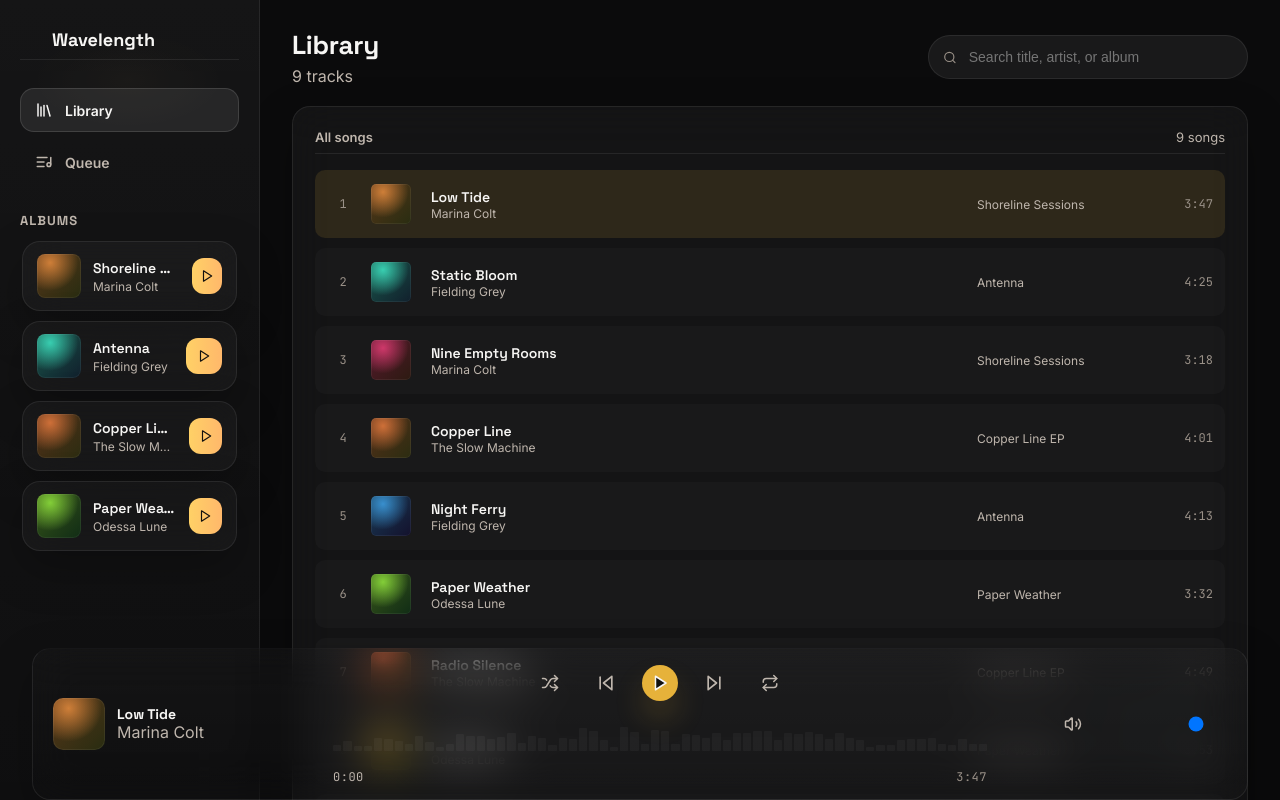
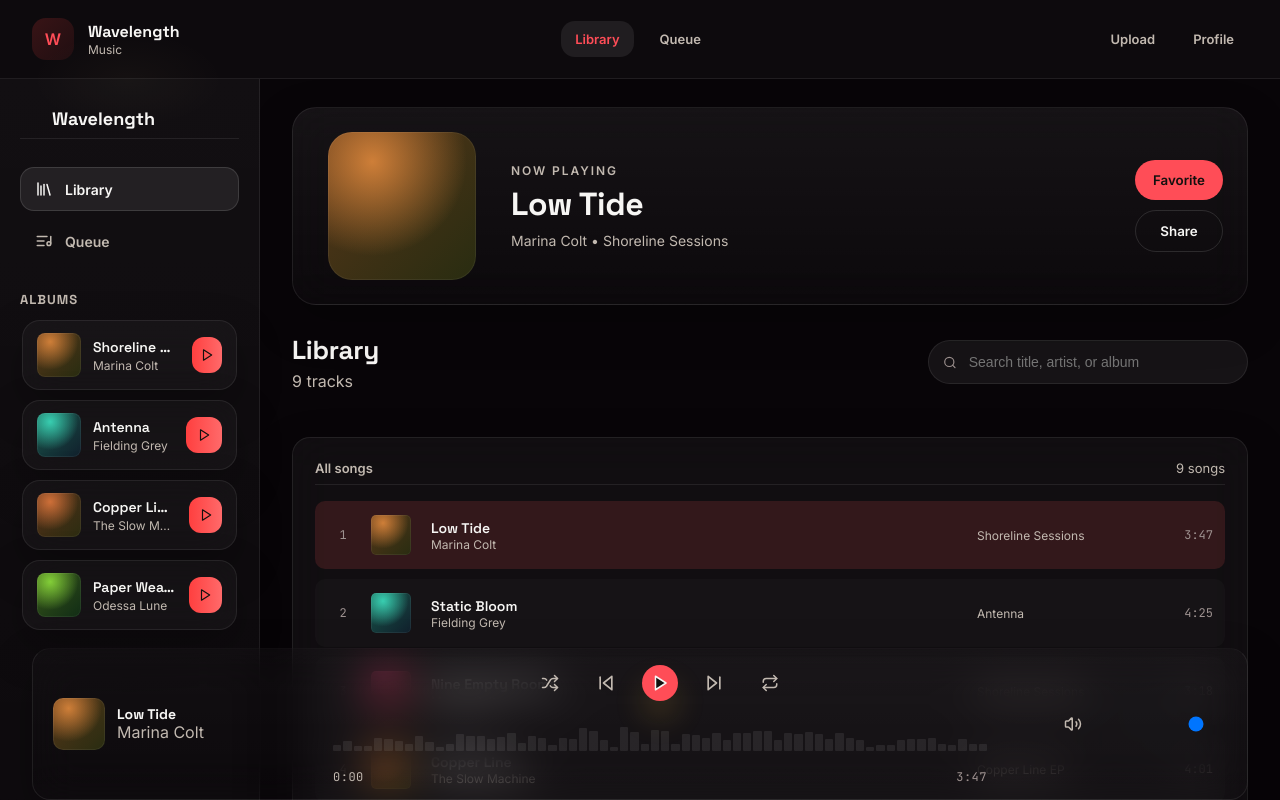
Before and after one commit to Nikhilsoniji/Wavelength, a React (Vite) app: page / in a window 1280 px wide. Shown: the top 800 px of the page. Built offline with nearby package versions, Linux system fonts and the light colour scheme.

Commit message:
Add top navigation hero section and red accent theme

```diff
--- a/src/App.jsx
+++ b/src/App.jsx
@@ -1,23 +1,62 @@
 import { useState } from 'react'
 import { useAudioEngine } from './hooks/useAudioEngine'
+import { usePlayerStore } from './store/usePlayerStore'
 import Sidebar from './components/Sidebar'
+import AlbumArt from './components/AlbumArt'
 import Library from './components/Library'
 import Queue from './components/Queue'
 import PlayerBar from './components/PlayerBar'
 
 export default function App() {
   const [view, setView] = useState('library')
-  // Calling this once, here, means the <audio> element lives for the whole
-  // app's lifetime — not the lifetime of whichever view is on screen. That's
-  // what makes playback "persistent" without needing a router at all: there's
-  // simply no path where this component unmounts.
   const { seekTo } = useAudioEngine()
+  const track = usePlayerStore((s) => s.currentTrack())
+  const isPlaying = usePlayerStore((s) => s.isPlaying)
 
   return (
     <div className="app-shell">
+      <header className="topbar">
+        <div className="topbar-brand">
+          <div className="topbar-logo">W</div>
+          <div>
+            <div className="topbar-title">Wavelength</div>
+            <div className="topbar-subtitle">Music</div>
+          </div>
+        </div>
+
+        <div className="topbar-links">
+          <button className={`topbar-link${view === 'library' ? ' active' : ''}`} onClick={() => setView('library')}>
+            Library
+          </button>
+          <button className={`topbar-link${view === 'queue' ? ' active' : ''}`} onClick={() => setView('queue')}>
+            Queue
+          </button>
+        </div>
+
+        <div className="topbar-actions">
+          <button className="topbar-action">Upload</button>
+          <button className="topbar-action">Profile</button>
+        </div>
+      </header>
+
       <div className="workspace">
         <Sidebar view={view} setView={setView} />
         <main className="content">
+          <section className="hero-card card">
+            <div className="hero-left">
+              <AlbumArt hue={track?.hue ?? 320} size={148} rounded={24} spinning={isPlaying} />
+            </div>
+            <div className="hero-body">
+              <div className="hero-label">Now playing</div>
+              <h2>{track ? track.title : 'Your music, your mood'}</h2>
+              <p>{track ? `${track.artist} • ${track.album}` : 'Browse your collection or queue a track to get started.'}</p>
+            </div>
+            <div className="hero-actions">
+              <button className="hero-btn">Favorite</button>
+              <button className="hero-btn outline">Share</button>
+            </div>
+          </section>
+
           {view === 'library' ? <Library /> : <Queue />}
         </main>
       </div>
--- a/src/index.css
+++ b/src/index.css
@@ -1,16 +1,16 @@
 :root {
   /* Premium theme tokens — deep, warm surfaces with a luminous accent */
-  --bg: #0b0b0c;
-  --surface: rgba(255,255,255,0.03);
-  --surface-2: rgba(255,255,255,0.02);
-  --border: rgba(255,255,255,0.04);
-  --accent: linear-gradient(90deg, #ffd166, #ffb86b);
-  --accent-solid: #e6b23a;
-  --accent-soft: rgba(230,178,58,0.12);
-  --teal: #4fd1c5;
+  --bg: #080508;
+  --surface: rgba(255,255,255,0.04);
+  --surface-2: rgba(255,255,255,0.06);
+  --border: rgba(255,255,255,0.08);
+  --accent: linear-gradient(90deg, #ff3f3f, #ff6a6a);
+  --accent-solid: #ff4d57;
+  --accent-soft: rgba(255,77,87,0.14);
+  --accent-strong: #ff4d57;
   --text: #f7f6f4;
-  --text-dim: #bfb6ad;
-  --text-faint: #9a9188;
+  --text-dim: #c2b9b0;
+  --text-faint: #9e9290;
   --danger: #ff6b6b;
 
   --font-display: 'Space Grotesk', Inter, system-ui, sans-serif;
@@ -211,6 +211,144 @@ h1, h2, h3 {
   font-size: 18px;
 }
 
+.topbar {
+  display: flex;
+  justify-content: space-between;
+  align-items: center;
+  gap: 18px;
+  padding: 18px 32px;
+  border-bottom: 1px solid rgba(255,255,255,0.08);
+  background: rgba(255,255,255,0.02);
+}
+
+.topbar-brand {
+  display: flex;
+  align-items: center;
+  gap: 14px;
+}
+
+.topbar-logo {
+  width: 42px;
+  height: 42px;
+  display: grid;
+  place-items: center;
+  border-radius: 14px;
+  background: linear-gradient(135deg, rgba(255,63,63,0.18), rgba(255,63,63,0.08));
+  color: var(--accent-strong);
+  font-weight: 700;
+}
+
+.topbar-title {
+  font-family: var(--font-display);
+  font-size: 16px;
+  font-weight: 700;
+}
+
+.topbar-subtitle {
+  color: var(--text-dim);
+  font-size: 12px;
+}
+
+.topbar-links {
+  display: flex;
+  gap: 12px;
+}
+
+.topbar-link,
+.topbar-action {
+  border: none;
+  background: transparent;
+  color: var(--text-dim);
+  font-size: 13px;
+  font-weight: 600;
+  padding: 10px 14px;
+  border-radius: 14px;
+  transition: background 160ms ease, color 160ms ease;
+}
+
+.topbar-link.active,
+.topbar-link:hover,
+.topbar-action:hover {
+  color: var(--text);
+  background: rgba(255,255,255,0.08);
+}
+
+.topbar-link.active {
+  color: var(--accent-strong);
+}
+
+.topbar-actions {
+  display: flex;
+  align-items: center;
+  gap: 10px;
+}
+
+.hero-card {
+  display: grid;
+  grid-template-columns: 170px 1fr auto;
+  gap: 24px;
+  align-items: center;
+  padding: 24px;
+  margin-bottom: 28px;
+  background: linear-gradient(180deg, rgba(255,255,255,0.06), rgba(255,255,255,0.02));
+  border: 1px solid rgba(255,255,255,0.08);
+  border-radius: 24px;
+}
+
+.hero-left {
+  display: flex;
+  align-items: center;
+  justify-content: center;
+}
+
+.hero-body {
+  min-width: 0;
+}
+
+.hero-label {
+  margin-bottom: 10px;
+  font-size: 12px;
+  font-weight: 700;
+  letter-spacing: 0.16em;
+  text-transform: uppercase;
+  color: var(--text-dim);
+}
+
+.hero-card h2 {
+  margin: 0 0 10px;
+  font-family: var(--font-display);
+  font-size: 32px;
+  line-height: 1.05;
+}
+
+.hero-card p {
+  margin: 0;
+  color: var(--text-dim);
+  max-width: 520px;
+  font-size: 14px;
+}
+
+.hero-actions {
+  display: flex;
+  flex-direction: column;
+  gap: 10px;
+}
+
+.hero-btn {
+  padding: 12px 18px;
+  border-radius: 999px;
+  border: none;
+  background: var(--accent-solid);
+  color: #12100e;
+  font-weight: 700;
+}
+
+.hero-btn.outline {
+  background: transparent;
+  border: 1px solid rgba(255,255,255,0.12);
+  color: var(--text);
+}
+
 .nav-list {
   display: flex;
   flex-direction: column;
@@ -370,7 +508,7 @@ h1, h2, h3 {
   width: 120px;
 }
 
-..library-page {
+.library-page {
   display: flex;
   flex-direction: column;
   gap: 26px;
```
